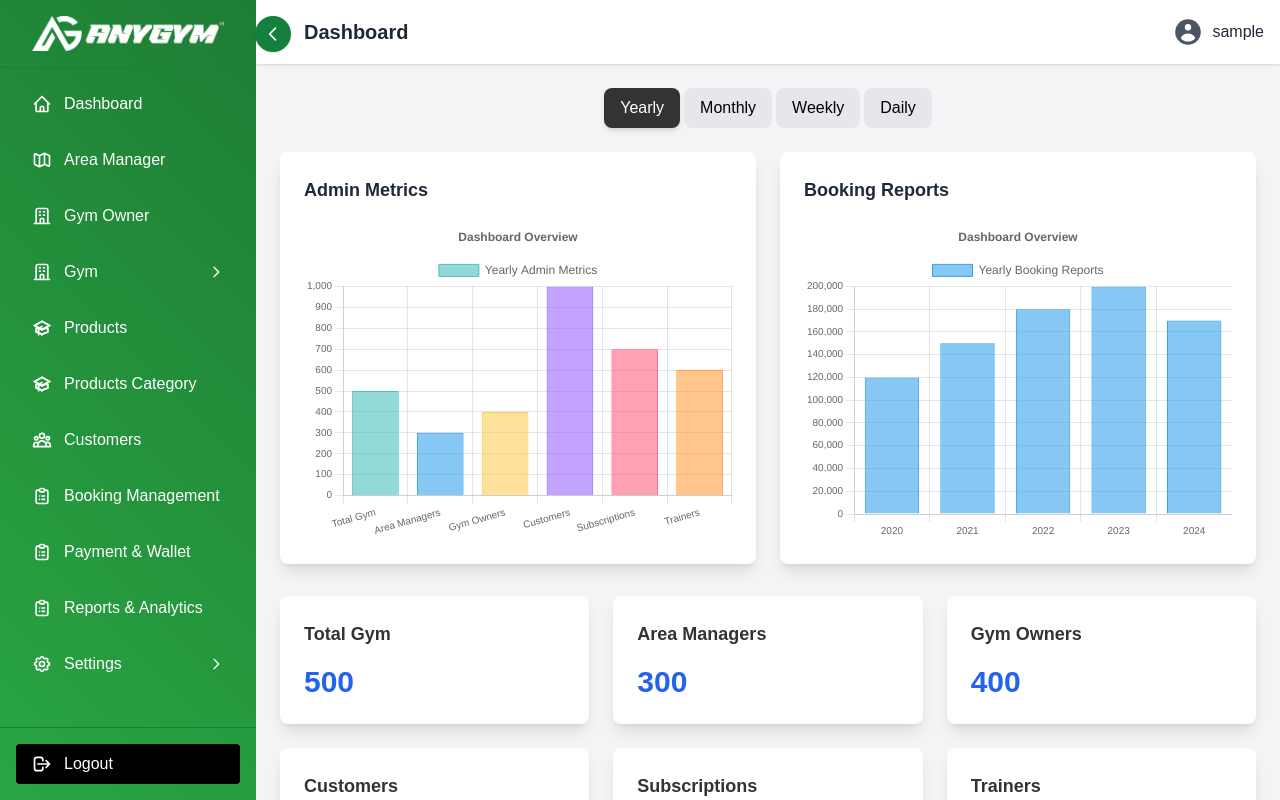
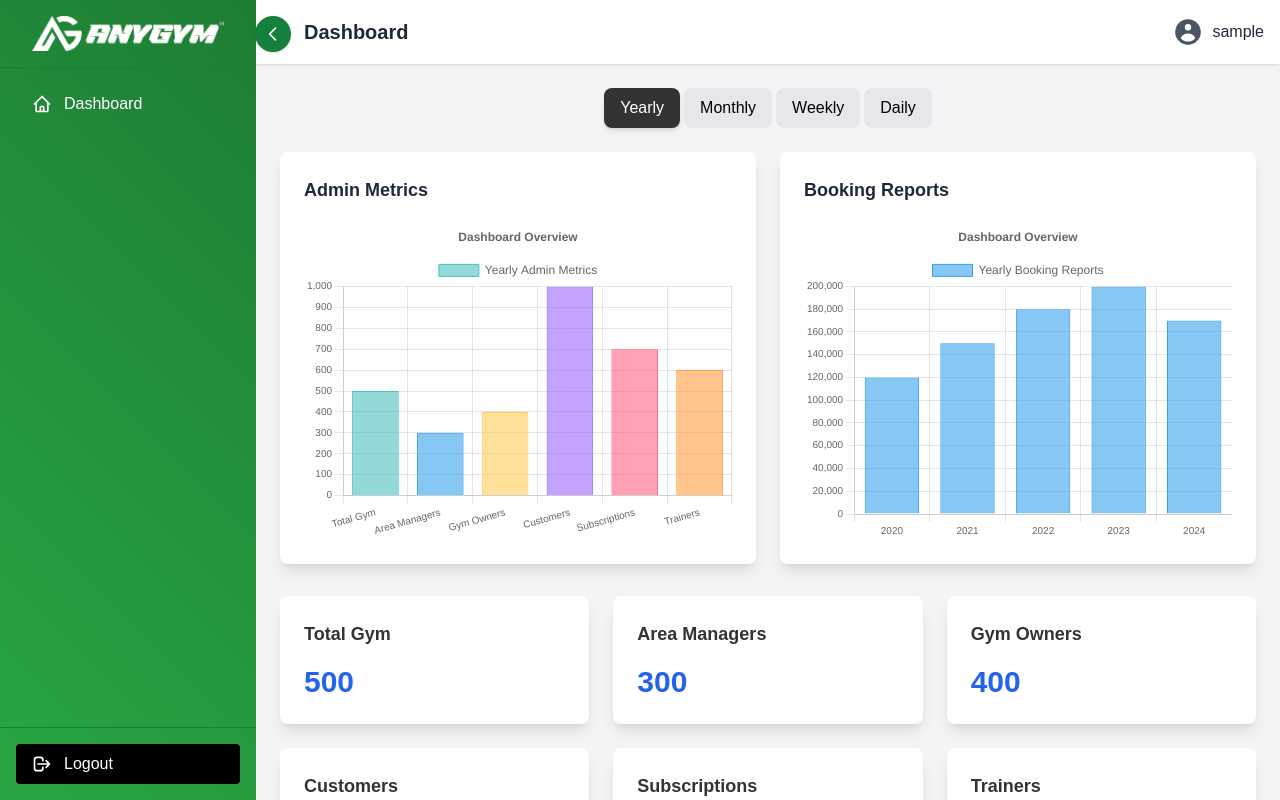
Before and after one commit to asumishra1698/anygym-admin, a React (Create React App) app: page / in a window 1280 px wide. Built offline with nearby package versions, Linux system fonts and the light colour scheme; sample sign-in values are in the browser's storage.

Commit message:
user type login menu

```diff
--- a/src/components/Auth/Login.jsx
+++ b/src/components/Auth/Login.jsx
@@ -24,20 +24,27 @@ const Login = () => {
 
   const handleSubmit = (e) => {
     e.preventDefault();
-    setIsSubmitted(true); // Mark the form as submitted
+    setIsSubmitted(true);
     dispatch(loginRequest(formData));
   };
 
+  React.useEffect(() => {
     if (isSubmitted && token) {
-    toast.success(message || "Login successful!"); // Show success toast only once
-    setIsSubmitted(false); // Reset submission state to prevent duplicate toasts
-    navigate("/dashboard");
+      // Store user details in local storage
+      localStorage.setItem("token", token);
+      localStorage.setItem("userType", formData.user_type); // Store user type
+      localStorage.setItem("email", formData.email); // Store email or other details if needed
+
+      toast.success(message || "Login successful!");
+      setIsSubmitted(false);
+      navigate("/dashboard"); // Redirect to dashboard
     }
 
     if (isSubmitted && error) {
       toast.error(error); // Show error toast if login fails
       setIsSubmitted(false); // Reset submission state after showing the error
     }
+  }, [isSubmitted, token, error, message, formData, navigate]);
 
   return (
     <div className="min-h-screen flex items-center justify-center bg-green-100">
--- a/src/reuseable/Sidebar.jsx
+++ b/src/reuseable/Sidebar.jsx
@@ -21,8 +21,13 @@ const Sidebar = ({
   const [isGymSubmenuOpen, setIsGymSubmenuOpen] = useState(false);
   const [isSettingSubmenuOpen, setIsSettingSubmenuOpen] = useState(false);
   const [isSidebarOpen, setIsSidebarOpen] = useState(false);
+  const [userType, setUserType] = useState(null);
 
   useEffect(() => {
+    // Get user type from local storage
+    const storedUserType = localStorage.getItem("userType");
+    setUserType(storedUserType);
+
     const handleResize = () => {
       if (window.innerWidth < 768) {
         setIsCollapsed(true);
@@ -94,6 +99,9 @@ const Sidebar = ({
                 {!initialIsCollapsed && <span className="ml-3">Dashboard</span>}
               </Link>
             </li>
+
+            {/* Show Area Manager menu for Admin only */}
+            {userType === "ADMIN" && (
               <li>
                 <Link
                   to="/manage-area-manager"
@@ -105,17 +113,25 @@ const Sidebar = ({
                   )}
                 </Link>
               </li>
+            )}
+
+            {/* Show Gym Owner menu for Admin and Area Manager */}
+            {(userType === "ADMIN" || userType === "AREA_MANAGER") && (
               <li>
                 <Link
                   to="/manage-gym-owner"
                   className="flex items-center py-2 px-4 rounded hover:bg-green-700"
                 >
                   <OfficeBuildingIcon className="w-5 h-5" />
-                {!initialIsCollapsed && <span className="ml-3">Gym Owner</span>}
+                  {!initialIsCollapsed && (
+                    <span className="ml-3">Gym Owner</span>
+                  )}
                 </Link>
               </li>
+            )}
 
             {/* Gym Menu with Submenu */}
+            {(userType === "ADMIN" || userType === "AREA_MANAGER") && (
               <li>
                 <div
                   onClick={() => setIsGymSubmenuOpen(!isGymSubmenuOpen)}
@@ -162,75 +178,25 @@ const Sidebar = ({
                   </ul>
                 )}
               </li>
+            )}
 
-            <li>
-              <Link
-                to="/manage-products"
-                className="flex items-center py-2 px-4 rounded hover:bg-green-700"
-              >
-                <AcademicCapIcon className="w-5 h-5" />
-                {!initialIsCollapsed && <span className="ml-3">Products</span>}
-              </Link>
-            </li>
-            <li>
-              <Link
-                to="/manage-products-category"
-                className="flex items-center py-2 px-4 rounded hover:bg-green-700"
-              >
-                <AcademicCapIcon className="w-5 h-5" />
-                {!initialIsCollapsed && (
-                  <span className="ml-3">Products Category</span>
-                )}
-              </Link>
-            </li>
-
+            {/* Show Customers menu for Admin and Area Manager */}
+            {(userType === "ADMIN" || userType === "AREA_MANAGER") && (
               <li>
                 <Link
                   to="/manage-customers"
                   className="flex items-center py-2 px-4 rounded hover:bg-green-700"
                 >
                   <UserGroupIcon className="w-5 h-5" />
-                {!initialIsCollapsed && <span className="ml-3">Customers</span>}
-              </Link>
-            </li>
-
-            <li>
-              <Link
-                to="/manage-booking"
-                className="flex items-center py-2 px-4 rounded hover:bg-green-700"
-              >
-                <ClipboardListIcon className="w-5 h-5" />
                   {!initialIsCollapsed && (
-                  <span className="ml-3">Booking Management </span>
+                    <span className="ml-3">Customers</span>
                   )}
                 </Link>
               </li>
+            )}
 
-            <li>
-              <Link
-                to="/manage-payment-wallet"
-                className="flex items-center py-2 px-4 rounded hover:bg-green-700"
-              >
-                <ClipboardListIcon className="w-5 h-5" />
-                {!initialIsCollapsed && (
-                  <span className="ml-3">Payment & Wallet</span>
-                )}
-              </Link>
-            </li>
-
-            <li>
-              <Link
-                to="/manage-reports"
-                className="flex items-center py-2 px-4 rounded hover:bg-green-700"
-              >
-                <ClipboardListIcon className="w-5 h-5" />
-                {!initialIsCollapsed && (
-                  <span className="ml-3">Reports & Analytics</span>
-                )}
-              </Link>
-            </li>
-
-            {/* Settings Menu with Submenu */}
+            {/* Show Settings menu for Admin only */}
+            {userType === "ADMIN" && (
               <li>
                 <div
                   onClick={() => setIsSettingSubmenuOpen(!isSettingSubmenuOpen)}
@@ -261,6 +227,7 @@ const Sidebar = ({
                   </ul>
                 )}
               </li>
+            )}
           </ul>
         </nav>
 
```
Lines whose indentation alone changed are shown as unchanged.
